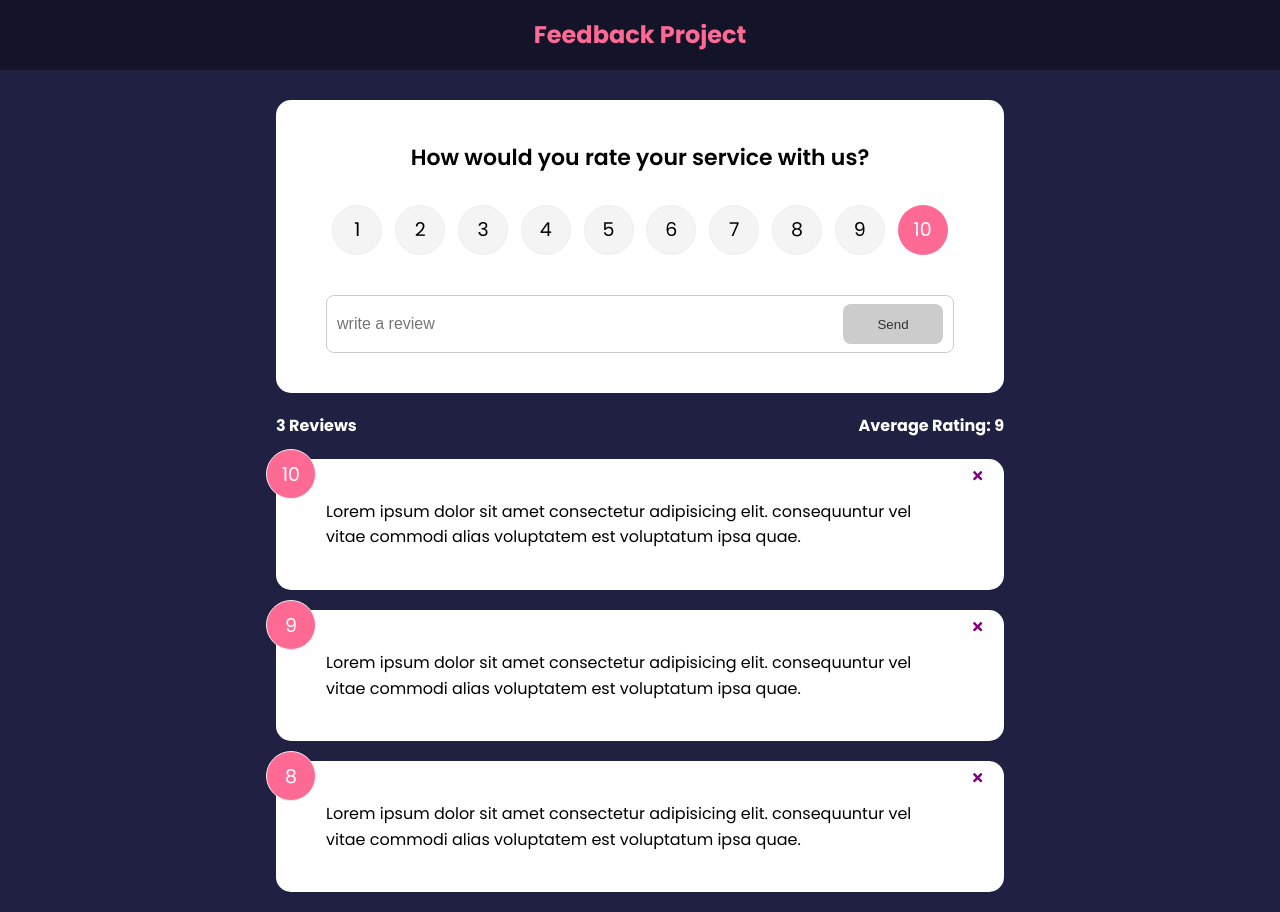
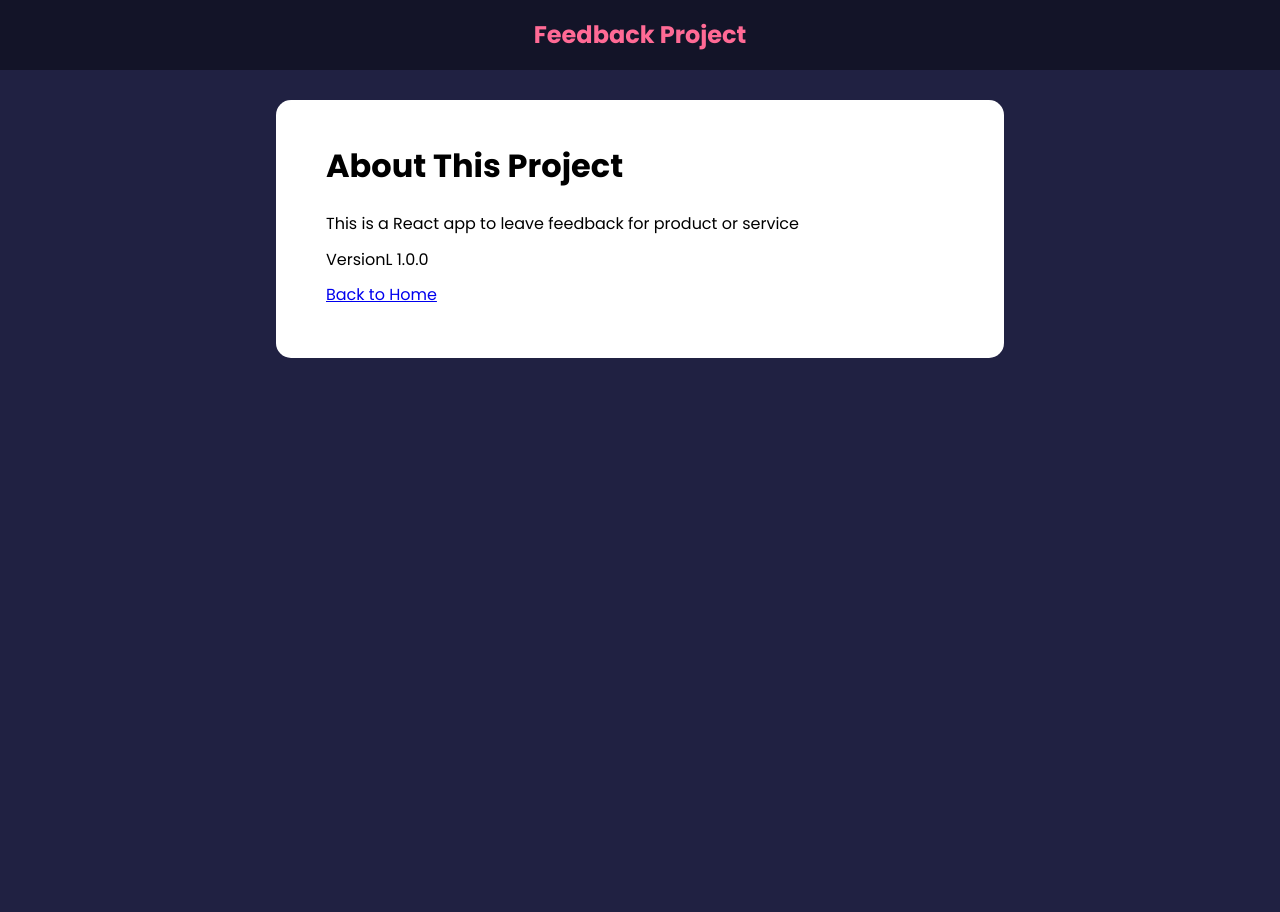
Before and after one commit to shimy0723/react-feedback-project, a React (Create React App) app in the folder feedback-project/: page /about in a window 1280 px wide. After the commit the page ends 800 px from the top, so only its background shows below. Built offline with nearby package versions, Linux system fonts and the light colour scheme.

Commit message:
react router dom added

```diff
--- a/feedback-project/package.json
+++ b/feedback-project/package.json
@@ -10,6 +10,7 @@
     "react": "^17.0.2",
     "react-dom": "^17.0.2",
     "react-icons": "^4.3.1",
+    "react-router-dom": "^6.2.1",
     "react-scripts": "5.0.0",
     "uuid": "^8.3.2",
     "web-vitals": "^2.1.2"
--- a/feedback-project/src/App.js
+++ b/feedback-project/src/App.js
@@ -1,10 +1,12 @@
 import { v4 as uuidv4 } from 'uuid'
+import { BrowserRouter as Router, Route, Routes } from 'react-router-dom'
 import { useState } from 'react'
 import Header from './components/Header'
 import FeedbackList from './components/FeedbackList'
 import FeedbackStats from './components/FeedbackStats'
 import FeedbackForm from './components/FeedbackForm'
 import FeedbackData from './data/FeedbackData'
+import About from './pages/About'
 
 function App() {
     const [feedback, setFeedback] = useState(FeedbackData)
@@ -21,14 +23,23 @@
     }
 
     return (
-        <>
+        <Router>
             <Header />
             <div className="container">
-                <FeedbackForm handleAdd={addFeedback}/>
-                <FeedbackStats feedback={feedback} />
-                <FeedbackList feedback={feedback} handleDelete={deleteFeedback} />
+                <Routes>
+                    <Route exact path='/' element={
+                        <>
+                            <FeedbackForm handleAdd={addFeedback}/>
+                            <FeedbackStats feedback={feedback} />
+                            <FeedbackList feedback={feedback} handleDelete={deleteFeedback} />
+                        </>
+                    }>
+                    </Route>
+
+                    <Route path='/about' element={<About />} />
+                </Routes>
             </div>
-        </>
+        </Router>
     )
 }
 
--- /dev/null
+++ b/feedback-project/src/pages/About.jsx
@@ -0,0 +1,18 @@
+import Card from "../components/shared/Card";
+
+
+function About() {
+  return <Card>
+      <div className="about">
+          <h1>About This Project</h1>
+          <p>This is a React app to leave feedback for product or service</p>
+          <p>VersionL 1.0.0</p>
+
+          <p>
+              <a href="/">Back to Home</a>
+          </p>
+      </div>
+    </Card>;
+}
+
+export default About;
```
Also changed, not shown: 1 other file (tests, documents, lock files or other folders).
